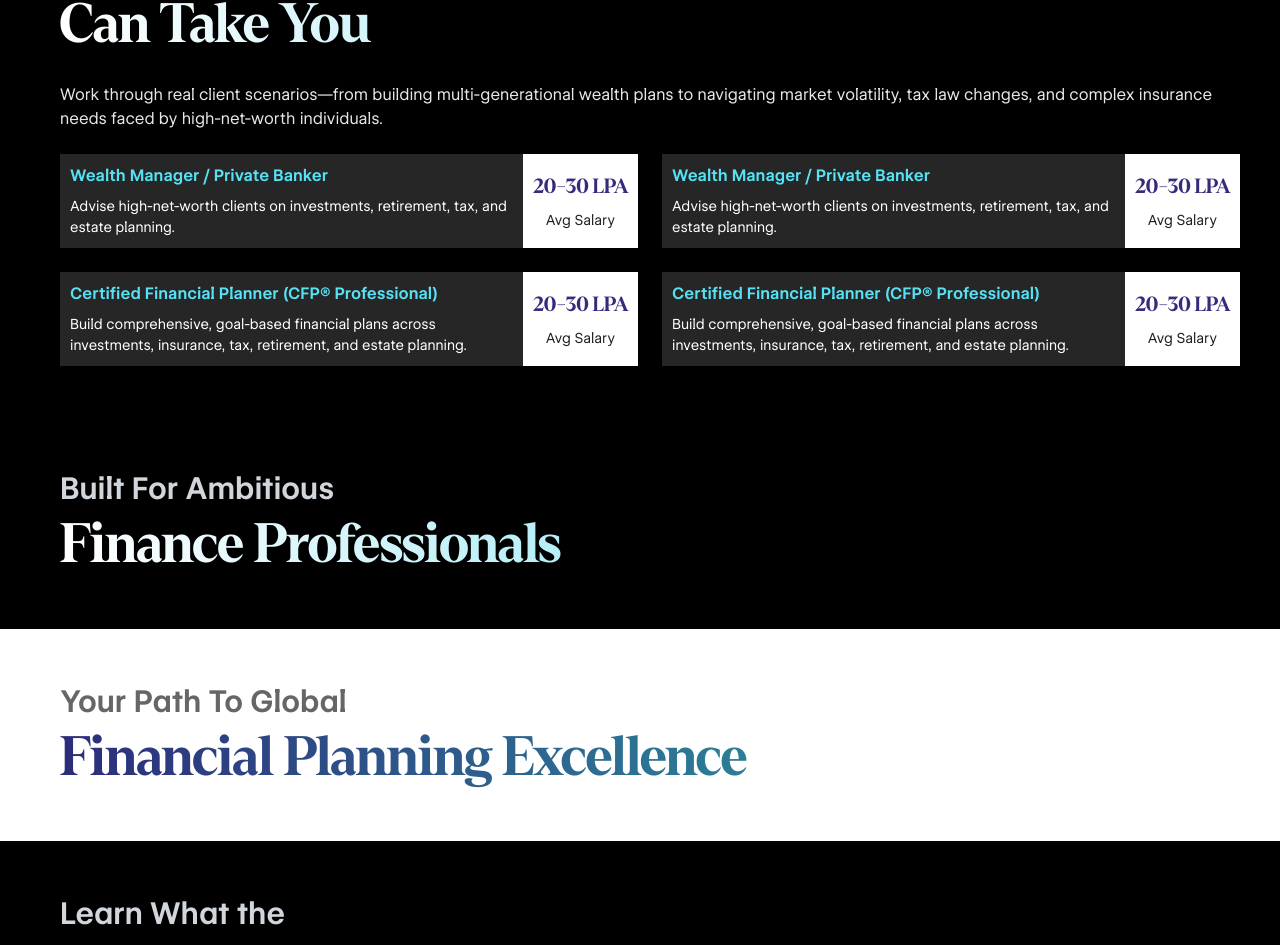
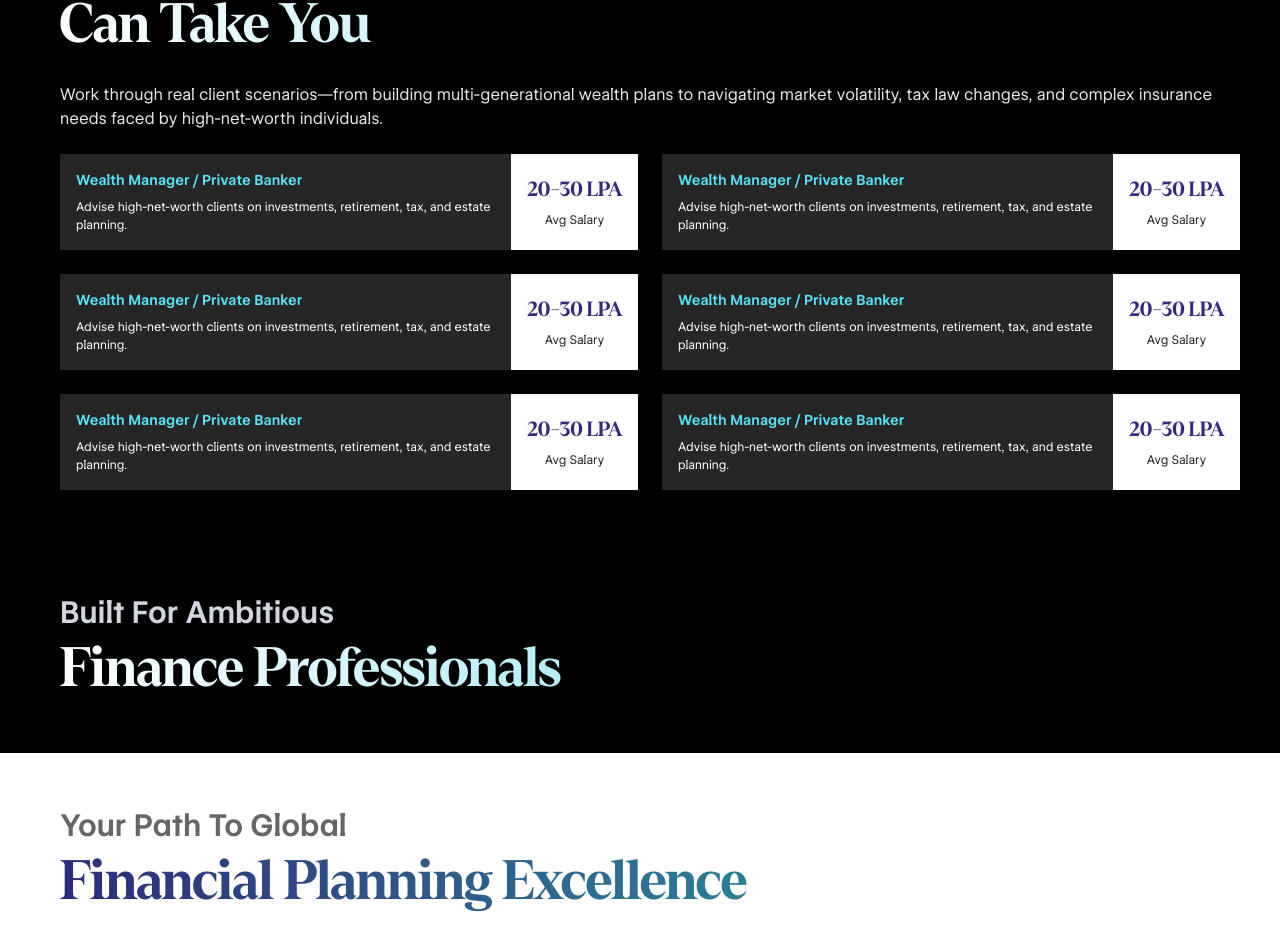
Before and after one commit to atlasskilltech/atlasonline, a Next.js app: page / in a window 1280 px wide. Shown: the part 3041-3986 px from the top of the page. Built offline with nearby package versions, Linux system fonts and the light colour scheme.

Commit message:
push at night office

```diff
--- a/components/section/4-section/CanTakeYou.js
+++ b/components/section/4-section/CanTakeYou.js
@@ -25,7 +25,7 @@ const CanTakeYou = () => {
        </div>
 
         <p
-        className="text-[14px] leading-[1.49]  font-visual text-[rgba(255,255,255,0.90)] small:text-[15px] medium:text-[16px] base:text-[20px]"
+        className="text-[14px] leading-[1.49]  font-visual text-[rgba(255,255,255,0.90)]  medium:text-[16px] base:text-[18px]"
       >
 
     Work through real client scenarios—from building multi-generational wealth plans to navigating market volatility, tax law changes, and complex insurance needs faced by high-net-worth individuals.
@@ -33,81 +33,201 @@ const CanTakeYou = () => {
 
 <div className="grid grid-cols-1 small:grid-cols-2 gap-[24px]">
   <div className="bg-black flex flex-col gap-[24px]">
+
+
+
+
+
+
+
+
     <div className="flex">
-        <div className="bg-white/15 backdrop-blur-md flex flex-col items-start p-[10px] gap-2 flex-1">
-            <h3 className="text-[#56E2F5] font-semibold text-[16px]">
+        <div className="
+        bg-white/15 backdrop-blur-md flex flex-col items-start p-[10px] gap-2 flex-1
+        small:p-[15px] small:gap-[6px]
+        medium:p-[16px] medium:gap-[7px]
+        base:p-[20px] base:gap-[8px]
+        ">
+            <h3 className="text-[#56E2F5] font-semibold text-[16px]  small:text-[13px]  medium:text-[14px] base:text-[18px]  ">
                 Wealth Manager / Private Banker
             </h3>
-            <p className="text-[#fff] text-[14px] ">
+            <p className="text-[#fff] text-[14px] small:text-[10px]  medium:text-[12px] base:text-[14px]">
                 Advise high-net-worth clients on investments, retirement, tax, and estate planning.
             </p>
         </div>
 
-            <div className="flex flex-col justify-center items-center p-[10px] gap-2 self-stretch bg-white">
-                <p className="font-denton text-[#342B7C] text-[20px] font-bold">20-30 LPA</p>
-                <p className="text-[#222] text-[14px] font-normal">Avg Salary</p>
+            <div className="
+            flex flex-col justify-center items-center p-[10px] gap-2 self-stretch bg-white
+            small:p-[15px] small:gap-[6px]
+            medium:p-[16px]
+            base:p-[20px] base:gap-[8px]">
+                <p className="font-denton text-[#342B7C] text-[20px] font-bold small:text-[16px]  medium:text-[20px] base:text-[24px]">20-30 LPA</p>
+                <p className="text-[#222] text-[14px] font-normal small:text-[10px] medium:text-[12px] base:text-[14px]">Avg Salary</p>
             </div>
 
 
 
     </div>
-    <div className="flex">
-        <div className="bg-white/15 backdrop-blur-md flex flex-col items-start p-[10px] gap-2 flex-1">
-            <h3 className="text-[#56E2F5] font-semibold text-[16px]">
-               Certified Financial Planner (CFP® Professional)
+
+
+
+ <div className="flex">
+        <div className="
+        bg-white/15 backdrop-blur-md flex flex-col items-start p-[10px] gap-2 flex-1
+        small:p-[15px] small:gap-[6px]
+        medium:p-[16px] medium:gap-[7px]
+        base:p-[20px] base:gap-[8px]
+        ">
+            <h3 className="text-[#56E2F5] font-semibold text-[16px]  small:text-[13px]  medium:text-[14px] base:text-[18px]  ">
+                Wealth Manager / Private Banker
             </h3>
-            <p className="text-[#fff] text-[14px] ">
-              Build comprehensive, goal-based financial plans across investments, insurance, tax, retirement, and estate planning.
+            <p className="text-[#fff] text-[14px] small:text-[10px]  medium:text-[12px] base:text-[14px]">
+                Advise high-net-worth clients on investments, retirement, tax, and estate planning.
             </p>
         </div>
 
-            <div className="flex flex-col justify-center items-center p-[10px] gap-2 self-stretch bg-white">
-                <p className="font-denton text-[#342B7C] text-[20px] font-bold">20-30 LPA</p>
-                <p className="text-[#222] text-[14px] font-normal">Avg Salary</p>
+            <div className="
+            flex flex-col justify-center items-center p-[10px] gap-2 self-stretch bg-white
+            small:p-[15px] small:gap-[6px]
+            medium:p-[16px]
+            base:p-[20px] base:gap-[8px]">
+                <p className="font-denton text-[#342B7C] text-[20px] font-bold small:text-[16px]  medium:text-[20px] base:text-[24px]">20-30 LPA</p>
+                <p className="text-[#222] text-[14px] font-normal small:text-[10px] medium:text-[12px] base:text-[14px]">Avg Salary</p>
             </div>
 
 
 
     </div>
-  </div>
-  <div className="bg-black flex flex-col gap-[24px]">
-      <div className="flex">
-        <div className="bg-white/15 backdrop-blur-md flex flex-col items-start p-[10px] gap-2 flex-1">
-            <h3 className="text-[#56E2F5] font-semibold text-[16px]">
+
+ <div className="flex">
+        <div className="
+        bg-white/15 backdrop-blur-md flex flex-col items-start p-[10px] gap-2 flex-1
+        small:p-[15px] small:gap-[6px]
+        medium:p-[16px] medium:gap-[7px]
+        base:p-[20px] base:gap-[8px]
+        ">
+            <h3 className="text-[#56E2F5] font-semibold text-[16px]  small:text-[13px]  medium:text-[14px] base:text-[18px]  ">
                 Wealth Manager / Private Banker
             </h3>
-            <p className="text-[#fff] text-[14px] ">
+            <p className="text-[#fff] text-[14px] small:text-[10px]  medium:text-[12px] base:text-[14px]">
                 Advise high-net-worth clients on investments, retirement, tax, and estate planning.
             </p>
         </div>
 
-            <div className="flex flex-col justify-center items-center p-[10px] gap-2 self-stretch bg-white">
-                <p className="font-denton text-[#342B7C] text-[20px] font-bold">20-30 LPA</p>
-                <p className="text-[#222] text-[14px] font-normal">Avg Salary</p>
+            <div className="
+            flex flex-col justify-center items-center p-[10px] gap-2 self-stretch bg-white
+            small:p-[15px] small:gap-[6px]
+            medium:p-[16px]
+            base:p-[20px] base:gap-[8px]">
+                <p className="font-denton text-[#342B7C] text-[20px] font-bold small:text-[16px]  medium:text-[20px] base:text-[24px]">20-30 LPA</p>
+                <p className="text-[#222] text-[14px] font-normal small:text-[10px] medium:text-[12px] base:text-[14px]">Avg Salary</p>
             </div>
 
 
 
     </div>
-    <div className="flex">
-        <div className="bg-white/15 backdrop-blur-md flex flex-col items-start p-[10px] gap-2 flex-1">
-            <h3 className="text-[#56E2F5] font-semibold text-[16px]">
-               Certified Financial Planner (CFP® Professional)
+
+
+
+
+
+
+
+
+
+  </div>
+  <div className="bg-black flex flex-col gap-[24px]">
+      <div className="flex">
+        <div className="
+        bg-white/15 backdrop-blur-md flex flex-col items-start p-[10px] gap-2 flex-1
+        small:p-[15px] small:gap-[6px]
+        medium:p-[16px] medium:gap-[7px]
+        base:p-[20px] base:gap-[8px]
+        ">
+            <h3 className="text-[#56E2F5] font-semibold text-[16px]  small:text-[13px]  medium:text-[14px] base:text-[18px]  ">
+                Wealth Manager / Private Banker
             </h3>
-            <p className="text-[#fff] text-[14px] ">
-              Build comprehensive, goal-based financial plans across investments, insurance, tax, retirement, and estate planning.
+            <p className="text-[#fff] text-[14px] small:text-[10px]  medium:text-[12px] base:text-[14px]">
+                Advise high-net-worth clients on investments, retirement, tax, and estate planning.
             </p>
         </div>
 
-            <div className="flex flex-col justify-center items-center p-[10px] gap-2 self-stretch bg-white">
-                <p className="font-denton text-[#342B7C] text-[20px] font-bold">20-30 LPA</p>
-                <p className="text-[#222] text-[14px] font-normal">Avg Salary</p>
+            <div className="
+            flex flex-col justify-center items-center p-[10px] gap-2 self-stretch bg-white
+            small:p-[15px] small:gap-[6px]
+            medium:p-[16px]
+            base:p-[20px] base:gap-[8px]">
+                <p className="font-denton text-[#342B7C] text-[20px] font-bold small:text-[16px]  medium:text-[20px] base:text-[24px]">20-30 LPA</p>
+                <p className="text-[#222] text-[14px] font-normal small:text-[10px] medium:text-[12px] base:text-[14px]">Avg Salary</p>
             </div>
 
 
 
     </div>
+
+ <div className="flex">
+        <div className="
+        bg-white/15 backdrop-blur-md flex flex-col items-start p-[10px] gap-2 flex-1
+        small:p-[15px] small:gap-[6px]
+        medium:p-[16px] medium:gap-[7px]
+        base:p-[20px] base:gap-[8px]
+        ">
+            <h3 className="text-[#56E2F5] font-semibold text-[16px]  small:text-[13px]  medium:text-[14px] base:text-[18px]  ">
+                Wealth Manager / Private Banker
+            </h3>
+            <p className="text-[#fff] text-[14px] small:text-[10px]  medium:text-[12px] base:text-[14px]">
+                Advise high-net-worth clients on investments, retirement, tax, and estate planning.
+            </p>
+        </div>
+
+            <div className="
+            flex flex-col justify-center items-center p-[10px] gap-2 self-stretch bg-white
+            small:p-[15px] small:gap-[6px]
+            medium:p-[16px]
+            base:p-[20px] base:gap-[8px]">
+                <p className="font-denton text-[#342B7C] text-[20px] font-bold small:text-[16px]  medium:text-[20px] base:text-[24px]">20-30 LPA</p>
+                <p className="text-[#222] text-[14px] font-normal small:text-[10px] medium:text-[12px] base:text-[14px]">Avg Salary</p>
+            </div>
+
+
+
+    </div>
+
+ <div className="flex">
+        <div className="
+        bg-white/15 backdrop-blur-md flex flex-col items-start p-[10px] gap-2 flex-1
+        small:p-[15px] small:gap-[6px]
+        medium:p-[16px] medium:gap-[7px]
+        base:p-[20px] base:gap-[8px]
+        ">
+            <h3 className="text-[#56E2F5] font-semibold text-[16px]  small:text-[13px]  medium:text-[14px] base:text-[18px]  ">
+                Wealth Manager / Private Banker
+            </h3>
+            <p className="text-[#fff] text-[14px] small:text-[10px]  medium:text-[12px] base:text-[14px]">
+                Advise high-net-worth clients on investments, retirement, tax, and estate planning.
+            </p>
+        </div>
+
+            <div className="
+            flex flex-col justify-center items-center p-[10px] gap-2 self-stretch bg-white
+            small:p-[15px] small:gap-[6px]
+            medium:p-[16px]
+            base:p-[20px] base:gap-[8px]">
+                <p className="font-denton text-[#342B7C] text-[20px] font-bold small:text-[16px]  medium:text-[20px] base:text-[24px]">20-30 LPA</p>
+                <p className="text-[#222] text-[14px] font-normal small:text-[10px] medium:text-[12px] base:text-[14px]">Avg Salary</p>
+            </div>
+
+
+
+    </div>
+
+
+
+
   </div>
+
+
+
 </div>
 
   </div>
```
Also changed, not shown: app/globals.css (+1 -1 lines).
